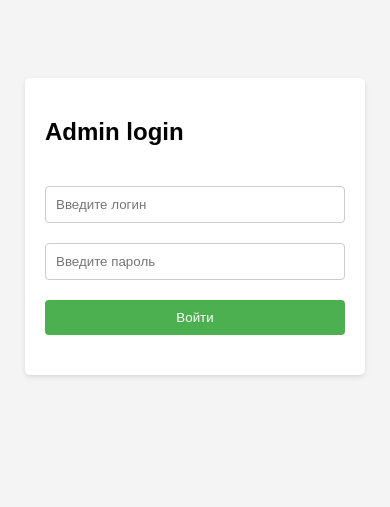
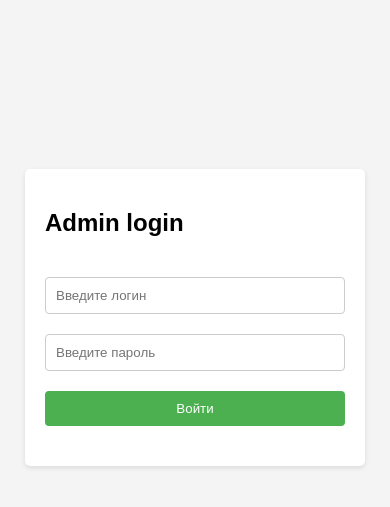
Before and after one commit to XpycTee/Hotspot, a Flask app: page /admin/login in a window 390 px wide. Shown: the top 507 px of the page. Run offline with Flask 3, Linux system fonts and the light colour scheme.

Commit message:
Update CSS for responsive design and clean up
Change margin unit to 'vh' in forms.css for better responsiveness. Remove commented-out width property in tables.css for cleaner code.

```diff
--- a/app/static/style/forms.css
+++ b/app/static/style/forms.css
@@ -4,7 +4,7 @@ form {
     border-radius: 5px;
     box-shadow: 0 2px 5px rgba(0, 0, 0, 0.1);
     max-width: 300px;
-    margin: 20% 0 0;
+    margin: 20vh 0 0;
 }
 
 .input-auth {
--- a/app/static/style/tables.css
+++ b/app/static/style/tables.css
@@ -1,5 +1,4 @@
 .table-container table {
-    /* width: 100%; */ /* Удаляем фиксированную ширину */
     border-collapse: collapse;
     margin: 25px auto; /* Центрируем таблицу */
     font-size: 18px;
```
